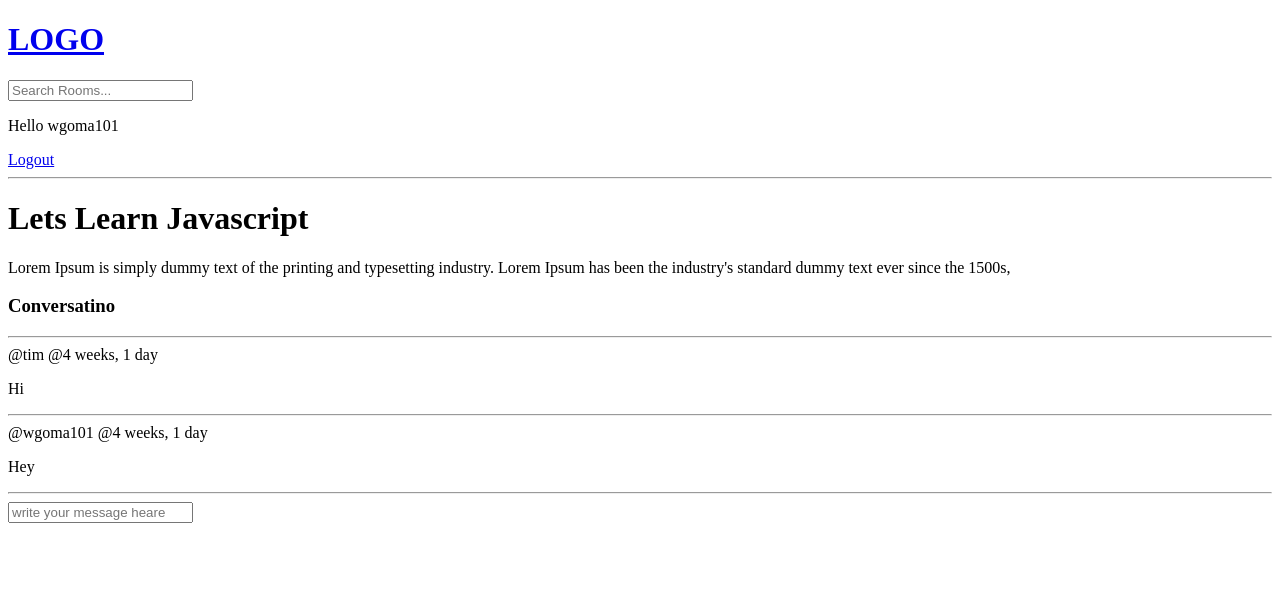
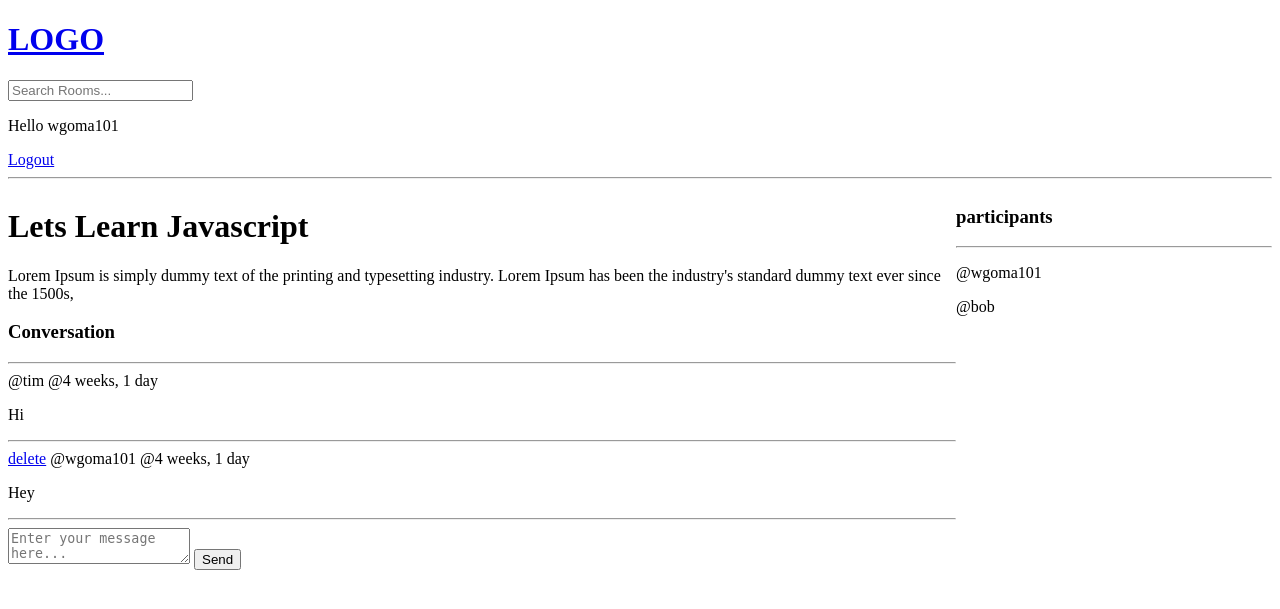
Before and after one commit to wgoma101/StudyBud, a Django app: page /room/1/ in a window 1280 px wide. Shown: the top 609 px of the page. Run offline with Django 4.2, Linux system fonts and the light colour scheme; a user stored in the database is signed in; data comes from the database, SQL or seed files in the repository; both versions use the stored data as it was after the commit.

Commit message:
activity page

```diff
--- a/base/models.py
+++ b/base/models.py
@@ -14,7 +14,7 @@ class Room(models.Model):
     models.ForeignKey(Topic, on_delete=models.SET_NULL, null=True)
     name = models.CharField(max_length=200)
     description = models.TextField(null = True, blank= True)
-    #participants
+    participants = models.ManyToManyField(User, related_name='participants', blank=True)
     updated = models.DateTimeField(auto_now=True)
     created = models.DateTimeField(auto_now_add=True)
 
--- a/base/templates/base/room.html
+++ b/base/templates/base/room.html
@@ -1,16 +1,29 @@
 {% extends 'main.html'%}
 
 {% block content%}
+
+<style>
+    .room-container{
+        display: grid;
+        grid-template-columns: 3fr 1fr;
+    }
+</style>
+
+<div class ="room-container">
+    <div>
         <h1>{{room.name}}</h1>
 
         <p>{{room.description}}</p>
 
         <div class = "comment-wrapper">
-    <h3>Conversatino</h3>
+            <h3>Conversation</h3>
             <hr>
 
             {% for message in room_messages %}
             <div>
+                {% if request.user == message.user%}
+                    <a href= {% url 'delete-message' message.id%}>delete</a>
+                {% endif %}
                 <span>@{{message.user}} @{{message.created|timesince}}</span>
                 <p>{{message.body}}</p>
                 <hr>
@@ -22,9 +35,23 @@
             <div class = "comment-form">
                 <form method = "post">
                     {% csrf_token %}
-            <input type='text' placeholder = 'write your message heare'></input>
+                    {% comment %} <input type='text' placeholder = 'write your message here'> {% endcomment %}
+                    <textarea name="body" placeholder="Enter your message here..."></textarea>
+                    <button type="submit">Send</button>
                 </form>
             </div>
     {% endif %}
+    </div>
+
+    <div>
+        <h3>participants</h3>
+        <hr>
+        {% for user in participants %}
+            <div>
+                <p>@{{user.username}}</p>
+            </div>
+        {% endfor %}
+    </div>
+</div>
 
 {% endblock content%}
--- a/base/urls.py
+++ b/base/urls.py
@@ -10,4 +10,5 @@ urlpatterns = [
     path('create-room/', views.createRoom, name = 'create-room'),
     path('update-room/<str:pk>', views.updateRoom, name = 'update-room'),
     path('delete-room/<str:pk>', views.deleteRoom, name = 'delete-room'),
+    path('delete-message/<str:pk>', views.deleteMessage, name = 'delete-message'),
 ]
--- a/base/views.py
+++ b/base/views.py
@@ -2,7 +2,7 @@ from django.http import HttpResponse
 from django.shortcuts import render,redirect
 from django.contrib import messages
 from django.db.models import Q
-from .models import Room, Topic
+from .models import Room, Topic, Message
 from django.contrib.auth.models import User
 from .forms import RoomForm
 from django.contrib.auth import authenticate, login, logout
@@ -76,7 +76,16 @@ def home(request):
 def room(request, pk):
     room = Room.objects.get(id = pk)
     room_messages = room.message_set.all().order_by('-created')
-    context = {'room': room, 'room_messages': room_messages}
+    participants = room.participants.all()
+    if request.method == 'POST':
+        message = Message.objects.create(
+            user = request.user,
+            room = room,
+            body = request.POST.get('body')
+        )
+        return redirect('room', pk=room.id)
+        room.participants.add(request.user)
+    context = {'room': room, 'room_messages': room_messages, 'participants': participants}
     return render(request, 'base/room.html',context)
 
 @login_required(login_url='login')
@@ -120,3 +129,15 @@ def deleteRoom(request,pk):
         room.delete()
         return redirect('home')
     return render(request, 'base/delete.html', {'obj':room})
+
+@login_required(login_url='login')
+def deleteMessage(request,pk):
+    message = Message.objects.get(id=pk)
+
+    if request.user != message.user:
+        return HttpResponse('You are not allowed here!!')
+
+    if request.method == 'POST':
+        message.delete()
+        return redirect('home')
+    return render(request, 'base/delete.html', {'obj':message})
```
Also changed, not shown: base/migrations/0004_alter_room_options_message_participants.py (added), base/migrations/0005_remove_message_participants_room_participants.py (added), db.sqlite3. Lines whose indentation alone changed are shown as unchanged.
